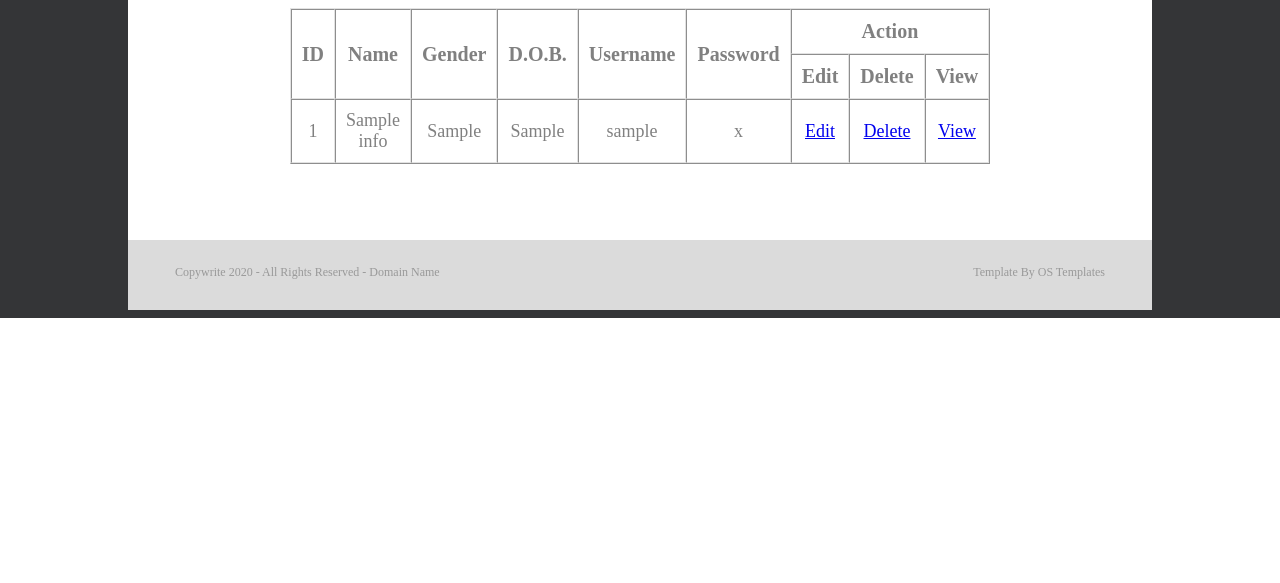
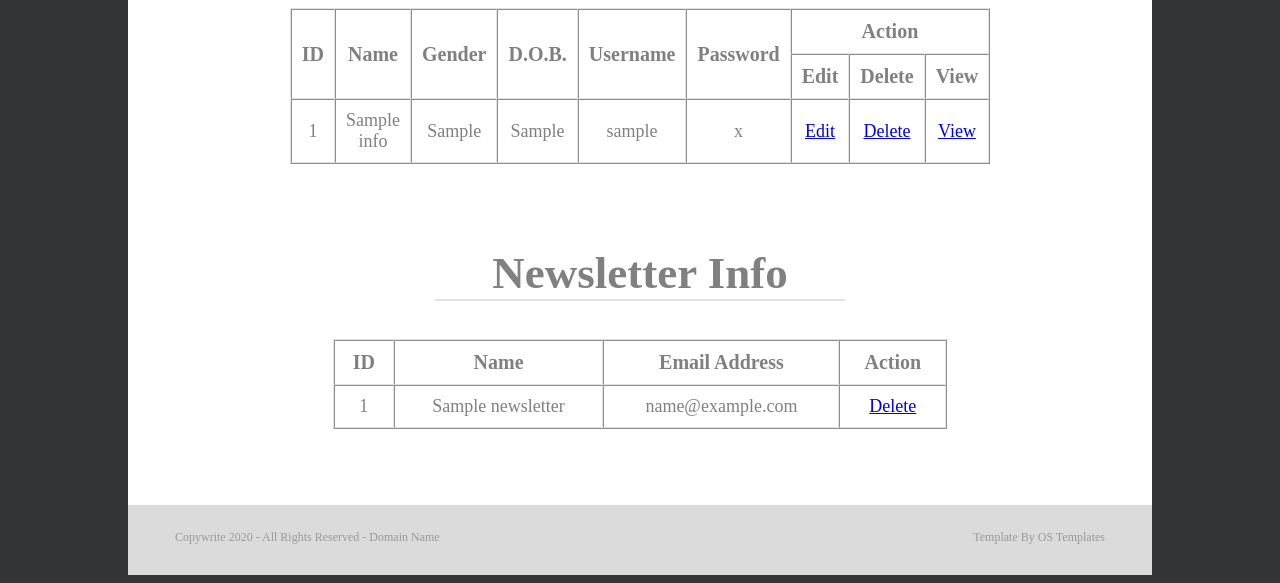
Before and after one commit to ShahilJha/webproject, a PHP site: page /admin_bash.php in a window 1280 px wide. Shown: the part 743-1326 px from the top of the page. Before the commit the page ends 1061 px from the top, so only its background shows below. Run offline with PHP 8.4, Linux system fonts and the light colour scheme; the visitor is signed in with stand-in values (Sample User, id 1); tables that the repository leaves empty or names only in its code hold one stand-in row (values such as "Sample post").

Commit message:
added newsletter table and its backend

```diff
--- a/admin_bash.php
+++ b/admin_bash.php
@@ -112,6 +112,38 @@ $result2 = mysqli_query($con,$query2) or die(mysqli_error($con));
 </div>
 <!-- end of signup user info info -->
 
+<!-- start of newsletter info -->
+<?php
+$query3 = "SELECT * FROM newsletter";
+$result3 = mysqli_query($con,$query3) or die(mysqli_error($con));
+?>
+<div align="center" class="post-title"><h2>Newsletter Info</h2></div>
+<div class="admin_bash_table">
+<p align="center">
+<table border="1" cellspacing="0px" cellpadding="10px">
+ 	<tr>
+ 		<th>ID</th>
+ 		<th>Name</th>
+ 		<th>Email Address</th>
+ 		<th>Action</th>
+ 	</tr>
+ 	<?php
+ 	while($arr3 = mysqli_fetch_array($result3,MYSQLI_ASSOC)) {
+ 		echo "<tr>";
+ 		echo "<td>".$arr3['id']."</td>";
+ 		echo "<td>".$arr3['name']."</td>";
+ 		echo "<td>".$arr3['mail']."</td>";
+ 		echo "<td><a href='backend/newsletter_info_delete.php?id=".$arr3['id']."' onclick=\"return confirm('are you sure you want to delete!');\">Delete</a></td>";
+
+ 		echo "</tr>";
+ 	}
+ 	 ?>
+</table>
+</p>
+<div class="filler"></div>
+</div>
+<!-- end of newsletter info -->
+
 <!-- main container <div> -->
 <div class="filler"></div>
 </div>
```
Also changed, not shown: backend/newsletter_info_delete.php (added, +8 -0 lines).
